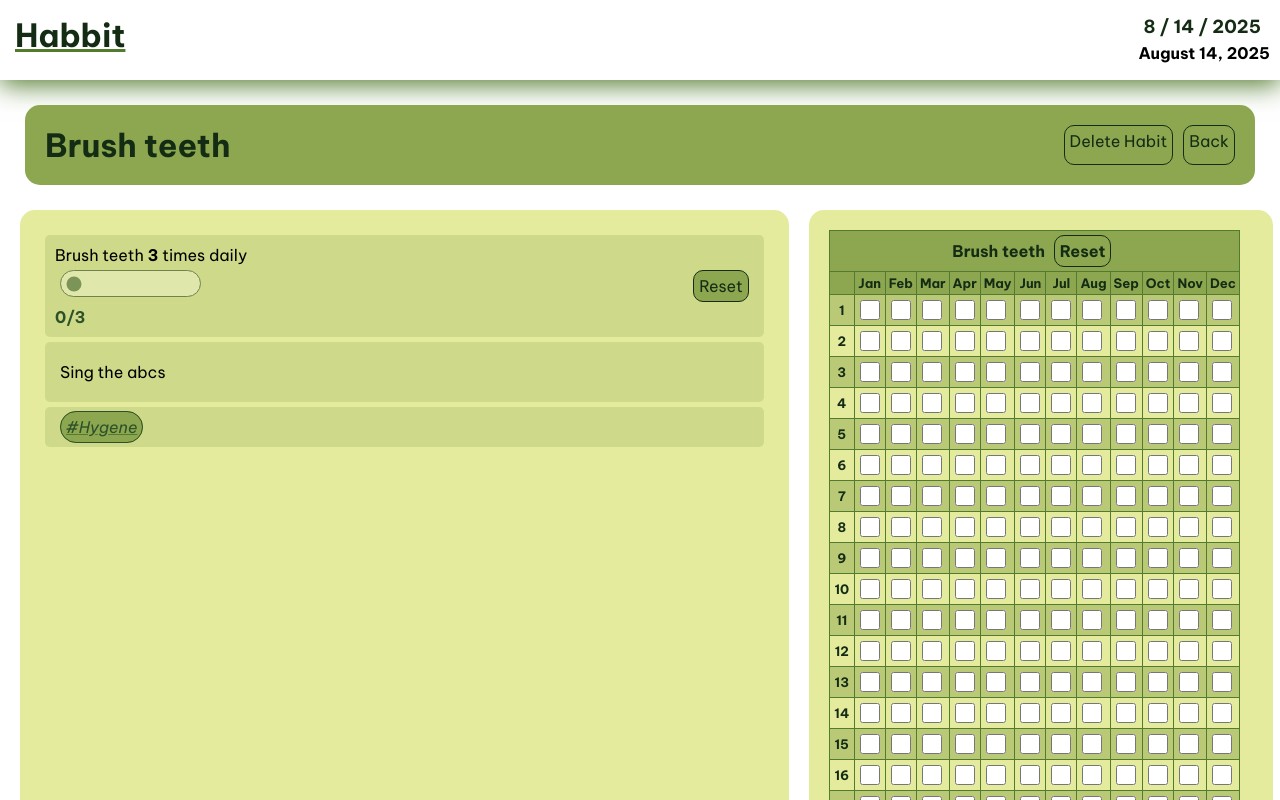
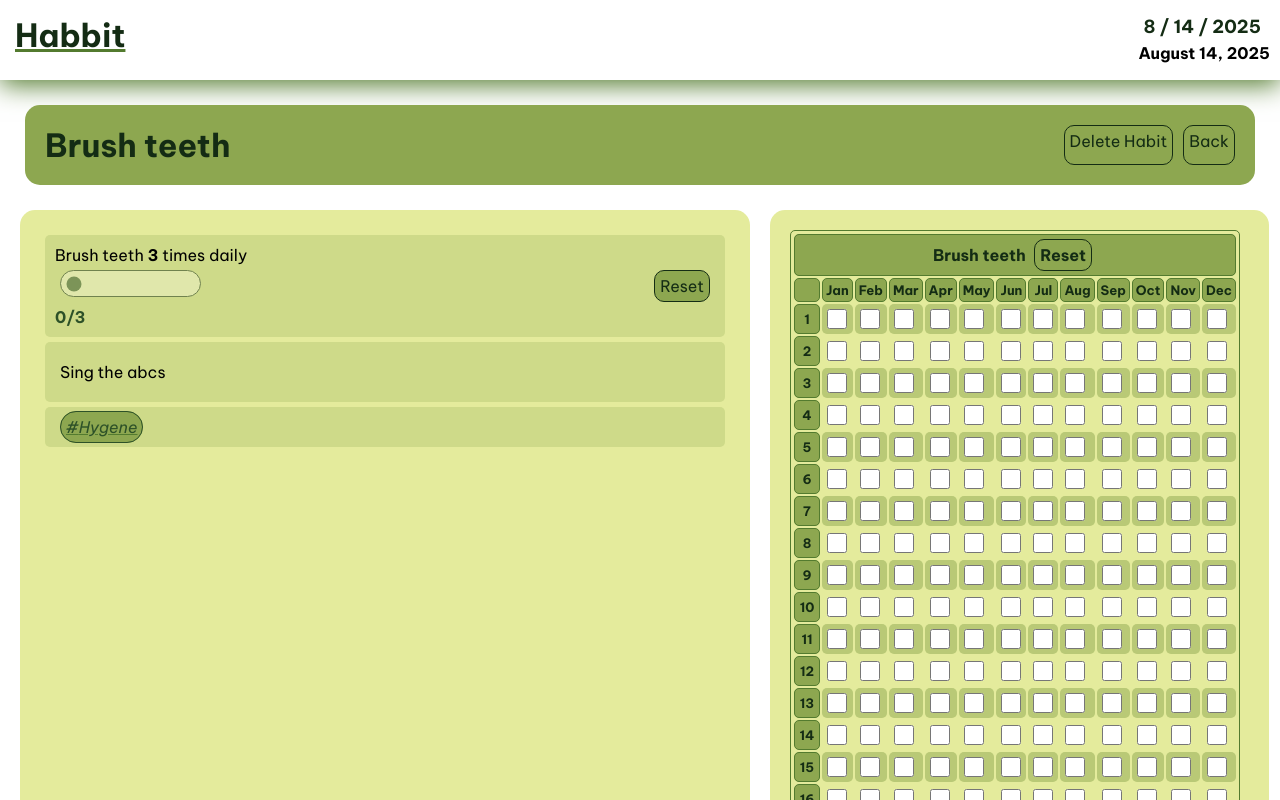
Before and after one commit to kandriam/habbit-prototype, an Angular app: page /details/1 in a window 1280 px wide. Shown: the top 800 px of the page. Built offline with nearby package versions, Linux system fonts and the light colour scheme; data requests are answered from the project's data file.

Commit message:
Calendar layout

```diff
--- a/src/app/calendar/calendar.css
+++ b/src/app/calendar/calendar.css
@@ -1,18 +1,22 @@
 table {
-    background-color: var(--g1-color);
-    border: 1px solid var(--g4-color);
-    border-collapse: collapse;
-
+    /* border-radius: 15px; */
+    padding: 1px;
+    table-layout: fixed;
 }
 
 table, th, td {
     border: 1px solid var(--g3-color);
     color: var(--g5-color);
+    border-radius: 5px;
 }
 
-table th {
+td {
+    border: none;
+}
+
+th {
     background-color: var(--g2-color);
-    /* font-size: small; */
+    /* border-radius: 5px; */
 }
 table tr:nth-child(odd) {
     background-color: color-mix(in srgb, var(--g1-color) 50%, var(--g2-color) 50%);
--- a/src/app/calendar/calendar.ts
+++ b/src/app/calendar/calendar.ts
@@ -24,7 +24,7 @@ import { HabitInfo } from '../habit';
         </tr>
         @for(d of dates; track d) {
           <tr>
-          <td class="calen-date">{{ d }}</td>
+          <th class="calen-date">{{ d }}</th>
           @for (m of months; track m) {
             <td>
               <input type="checkbox" id={{m}}{{d}} (click)="dayChecked((m+d))">
@@ -90,9 +90,7 @@ export class Calendar {
   }
 
   resetCalendar() {
-    console.log(this.checkedDays);
     this.checkedDays.forEach(date =>{
-      console.log(date);
       document.getElementById(date)?.removeAttribute("checked");
     });
     this.habitService.updateHabitCalendar(
```
